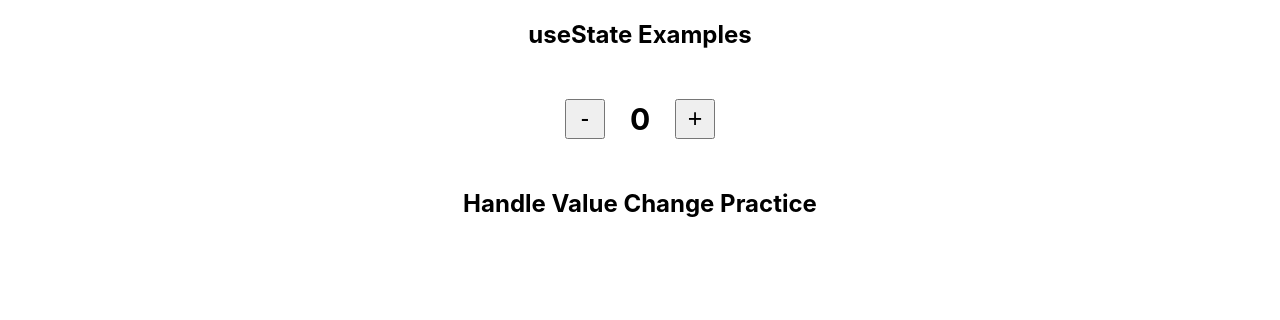
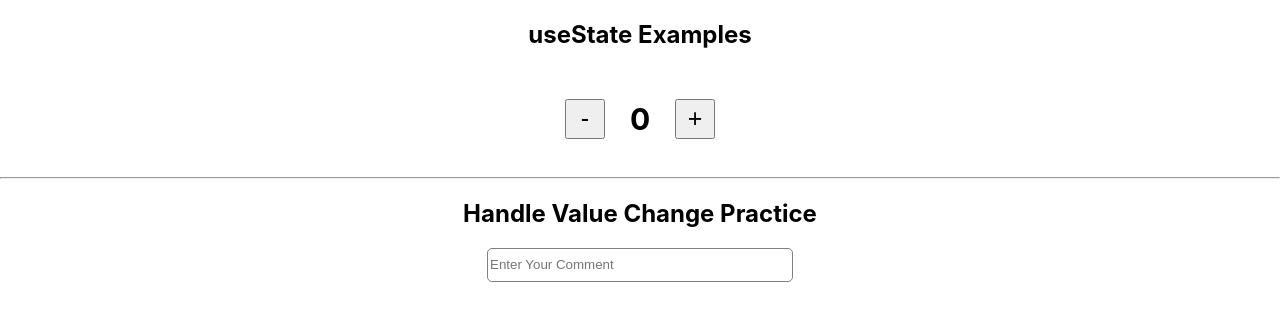
Before and after one commit to M-Atif63/React-Hooks, a React (Create React App) app: page / in a window 1280 px wide. Shown: the top 320 px of the page. Built offline with nearby package versions, Linux system fonts and the light colour scheme.

Commit message:
feat:add useState example

```diff
--- a/src/Components/InputFields/InputField.jsx
+++ b/src/Components/InputFields/InputField.jsx
@@ -3,7 +3,7 @@ import React from 'react'
 function InputField(props) {
   return (
     <div>
-      <input type={props.type} value={props.value} onChange={props.handlevalueChaange}/>
+      <input style={props.styling} type={props.type} onChange={props.onChange} placeholder={props.placeholderValue}/>
     </div>
   )
 }
--- a/src/Components/Pages/HandleInputValue.jsx
+++ b/src/Components/Pages/HandleInputValue.jsx
@@ -1,9 +1,18 @@
-import React from 'react'
+import React, { useState } from 'react'
+import InputField from '../InputFields/InputField'
 
 function HandleInputValue() {
+  const [changeValue, setChangeValue] = useState('')
   return (
     <div>
-
+      <center>
+      <InputField placeholderValue="Enter Your Comment" styling={{width:"300px",
+        height:"30px" ,
+        borderRadius:"5px",
+        border:"1px solid grey"}}
+        onChange={(e)=>setChangeValue(e.target.value)}/>
+      <p>{changeValue}</p>
+      </center>
     </div>
   )
 }
--- a/src/Components/Pages/Practice.jsx
+++ b/src/Components/Pages/Practice.jsx
@@ -8,6 +8,7 @@ function Practice() {
     <div>
       <H2 btnValue='useState Examples'/>
       <CounterPractice/>
+      <hr />
       <H2 btnValue='Handle Value Change Practice'/>
       <HandleInputValue/>
     </div>
```
